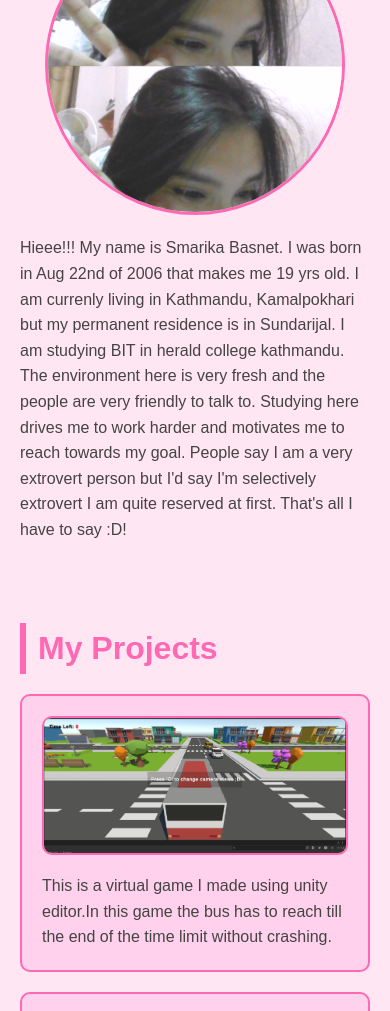
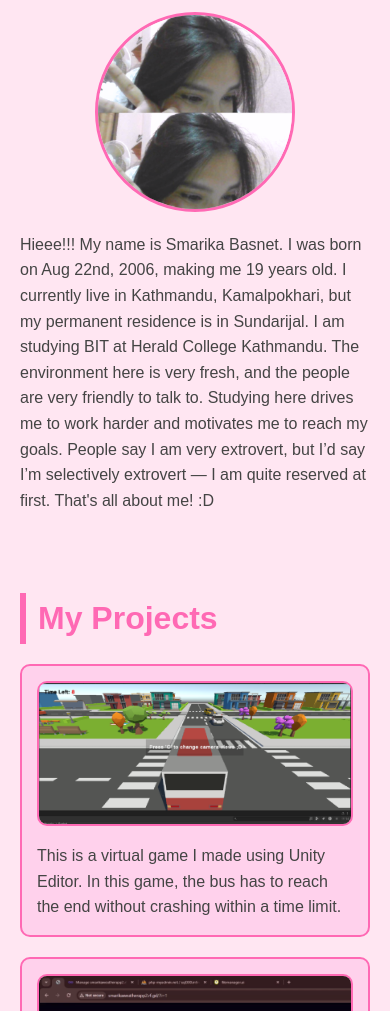
Before and after one commit to smarika-basnet/portfolio-Smarika, a plain HTML site: page index.html in a window 390 px wide. Shown: the part 483-1494 px from the top of the page. Drawn offline with Linux system fonts and the light colour scheme.

Commit message:
Final touches: profile photo, hover effects, responsive layout

```diff
--- a/css/style.css
+++ b/css/style.css
@@ -1,14 +1,15 @@
-/* RESET */
+/* RESET & BASE */
 * {
     margin: 0;
     padding: 0;
     box-sizing: border-box;
     font-family: "Poppins", sans-serif;
+    transition: all 0.3s ease-in-out;
 }
 
 /* BODY */
 body {
-    background-color: #ffe6f2; /* soft baby pink */
+    background-color: #ffe6f2;
     color: #444;
     line-height: 1.6;
     padding-bottom: 40px;
@@ -17,7 +18,7 @@ body {
 /* HEADER */
 header {
     text-align: center;
-    background-color: #ffb6d9; /* medium baby pink */
+    background-color: #ffb6d9;
     padding: 40px 20px;
     border-bottom: 3px solid hotpink;
 }
@@ -54,11 +55,11 @@ nav a {
     font-weight: 600;
     text-decoration: none;
     font-size: 1.1rem;
-    transition: 0.3s;
 }
 
 nav a:hover {
-    color: #ffe6f2; /* lighter pink on hover */
+    color: #ffe6f2;
+    text-decoration: underline;
 }
 
 /* SECTIONS */
@@ -68,7 +69,7 @@ section {
     margin: auto;
 }
 
-/* ABOUT */
+/* SECTION HEADINGS */
 #about h2,
 #projects h2,
 #contact h2 {
@@ -79,13 +80,15 @@ section {
     padding-left: 12px;
 }
 
-.profile-photo {
-    width: 300px;       /* adjust size */
-    height: 300px;
-    border-radius: 50%; /* makes it circular */
+/* PROFILE PHOTO LEFT */
+.profile-photo-left {
+    width: 200px;
+    height: 200px;
+    border-radius: 50%;
     border: 3px solid hotpink;
-    display: block;
-    margin: 20px auto;  /* centers the image */
+    float: left;
+    margin-right: 20px;
+    margin-bottom: 10px;
 }
 
 /* PROJECTS */
@@ -137,12 +140,11 @@ button {
     border: none;
     border-radius: 8px;
     cursor: pointer;
-    font-size: 1rem;
-    transition: 0.3s;
 }
 
 button:hover {
     background-color: #ff66b3;
+    transform: scale(1.05);
 }
 
 /* FOOTER */
@@ -154,3 +156,21 @@ footer {
     color: #7a004d;
     border-top: 3px solid hotpink;
 }
+
+/* RESPONSIVE */
+@media (max-width: 768px) {
+    .profile-photo-left {
+        float: none;
+        display: block;
+        margin: 0 auto 20px auto;
+    }
+
+    nav li {
+        display: block;
+        margin: 10px 0;
+    }
+
+    .project-item {
+        padding: 15px;
+    }
+}
--- a/index.html
+++ b/index.html
@@ -3,8 +3,9 @@
 <head>
     <meta charset="UTF-8" />
     <meta name="viewport" content="width=device-width, initial-scale=1.0" />
-    <title>My Portfolio</title>
+    <title>Smarika's Portfolio</title>
     <link rel="stylesheet" href="css/style.css" />
+    <link rel="icon" href="images/favicon.ico" type="image/x-icon">
 </head>
 
 <body>
@@ -26,25 +27,23 @@
 
     <!-- About Section -->
     <section id="about">
-        <h2>Get To Know Me<3</h2>
-        <img src="images/me.png" alt="My Photo" class="profile-photo">
-        <p>Hieee!!! My name is Smarika Basnet. I was born in Aug 22nd of 2006 that makes me 19 yrs old. I am currenly living in Kathmandu, Kamalpokhari but my permanent residence is in Sundarijal. I am studying BIT in herald college kathmandu. The environment here is very fresh and the people are very friendly to talk to. Studying here drives me to work harder and motivates me to reach towards my goal. People say I am a very extrovert person but I'd say I'm selectively extrovert I am quite reserved at first. That's all I have to say :D! </p>
+        <h2>Get To Know Me <3</h2>
+        <img src="images/me.png" alt="My Photo" class="profile-photo-left">
+        <p>Hieee!!! My name is Smarika Basnet. I was born on Aug 22nd, 2006, making me 19 years old. I currently live in Kathmandu, Kamalpokhari, but my permanent residence is in Sundarijal. I am studying BIT at Herald College Kathmandu. The environment here is very fresh, and the people are very friendly to talk to. Studying here drives me to work harder and motivates me to reach my goals. People say I am very extrovert, but I’d say I’m selectively extrovert — I am quite reserved at first. That's all about me! :D</p>
     </section>
 
     <!-- Projects Section -->
     <section id="projects">
         <h2>My Projects</h2>
 
-        <!-- Screenshot will go here later -->
         <div class="project-item">
             <img src="images/project1.png" alt="Screenshot of my project" />
-            <p>This is a virtual game I made using unity editor.In this game the bus has to reach till the end of the time limit without crashing.</p>
+            <p>This is a virtual game I made using Unity Editor. In this game, the bus has to reach the end without crashing within a time limit.</p>
         </div>
 
         <div class="project-item">
             <img src="images/project2.png" alt="Screenshot of my project" />
-            <p>This is a simple Weather App I made that shows the current weather of any city using the OpenWeather API.
-            Users can enter a city name and instantly get temperature, weather condition, and other details.</p>
+            <p>This is a simple Weather App I made that shows the current weather of any city using the OpenWeather API. Users can enter a city name and instantly get temperature, weather condition, and other details.</p>
         </div>
 
     </section>
@@ -69,8 +68,13 @@
 
     <!-- Footer -->
     <footer>
-        <p>&copy 2025 Smarika Basnet. All rights reserved.</p>
+        <p>© <span id="year"></span> Smarika Basnet. All rights reserved.</p>
     </footer>
+
+    <!-- JS for auto year -->
+    <script>
+        document.getElementById("year").textContent = new Date().getFullYear();
+    </script>
 
 </body>
 </html>
```
